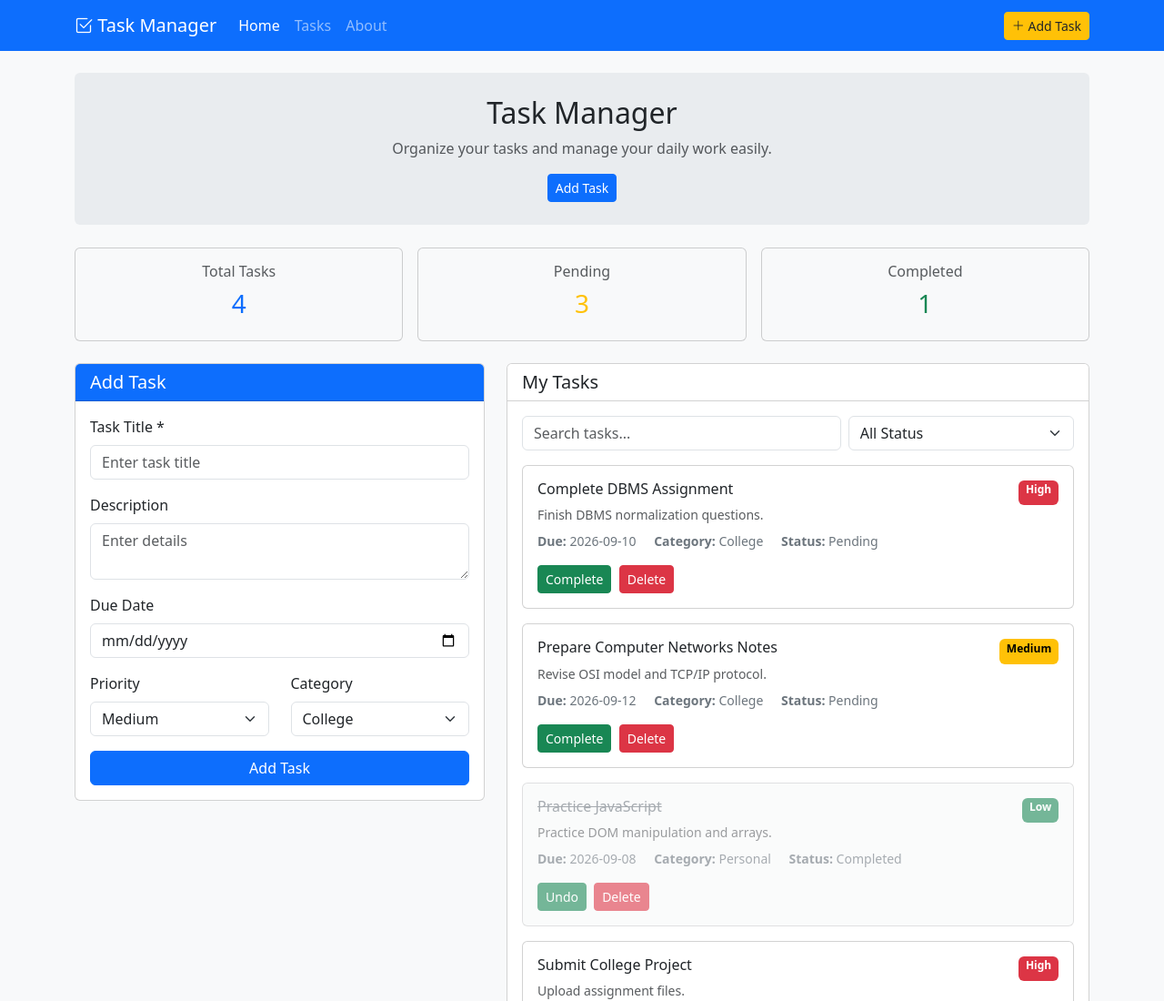
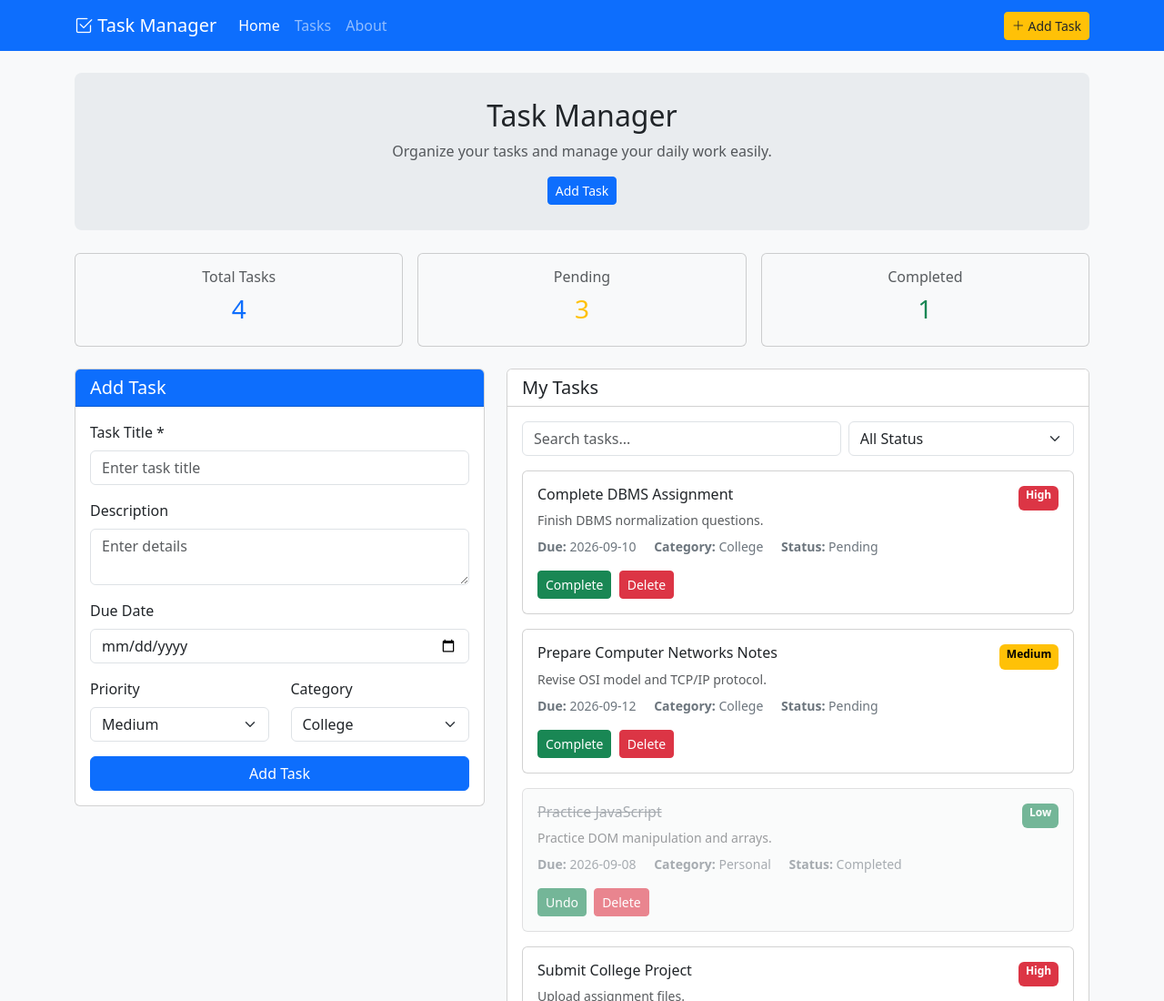
Before and after one commit to skit-devops-2026/devops-24ESKCS048, a plain HTML site: page html/index.html in a window 1280 px wide. Shown: the top 1100 px of the page at 91% size. Drawn offline with nearby package versions, Linux system fonts and the light colour scheme.

Commit message:
some change at feature-jenkins

```diff
--- a/css/style.css
+++ b/css/style.css
@@ -9,8 +9,8 @@ body {
 /* Hero Section */
 .hero-section {
     background-color: #e9ecef;
-    border-radius: 6px;
-    padding: 25px;
+    border-radius: 8px;
+    padding: 28px;
     margin-bottom: 25px;
 }
 
```
